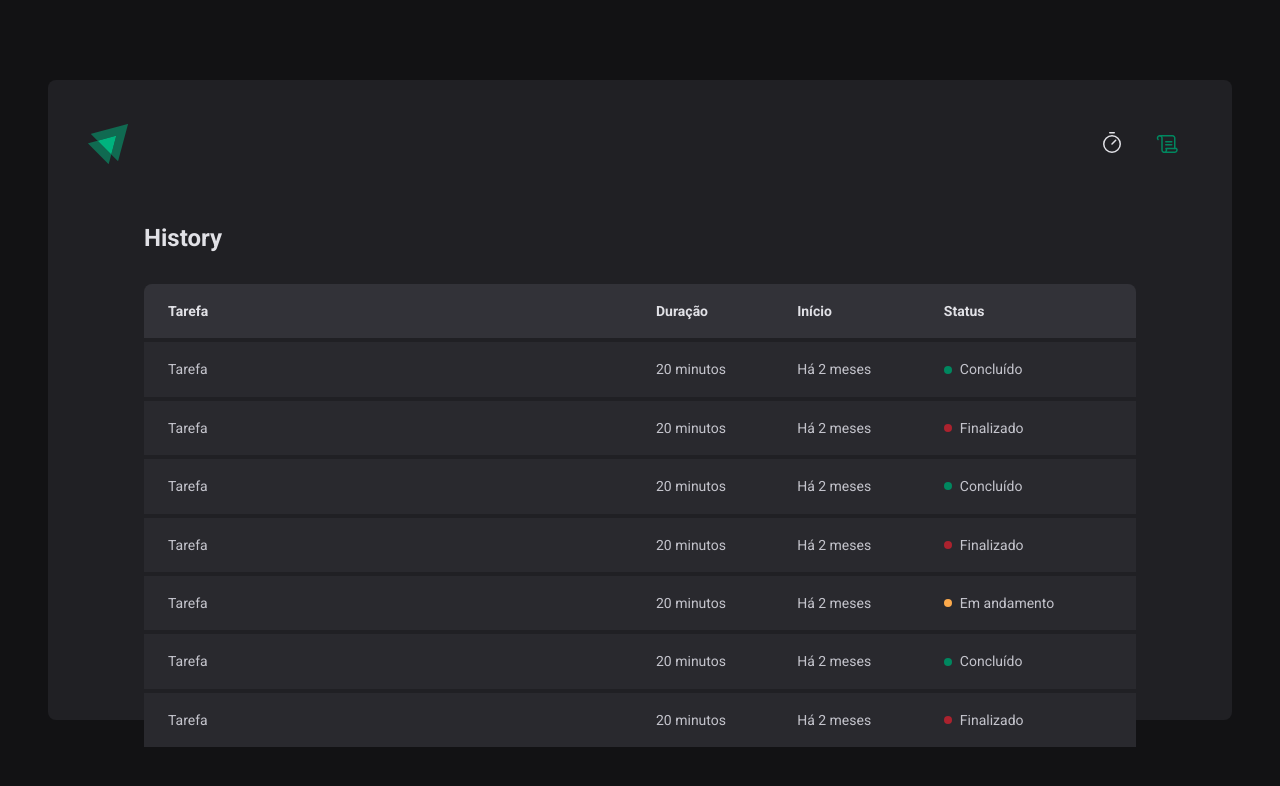
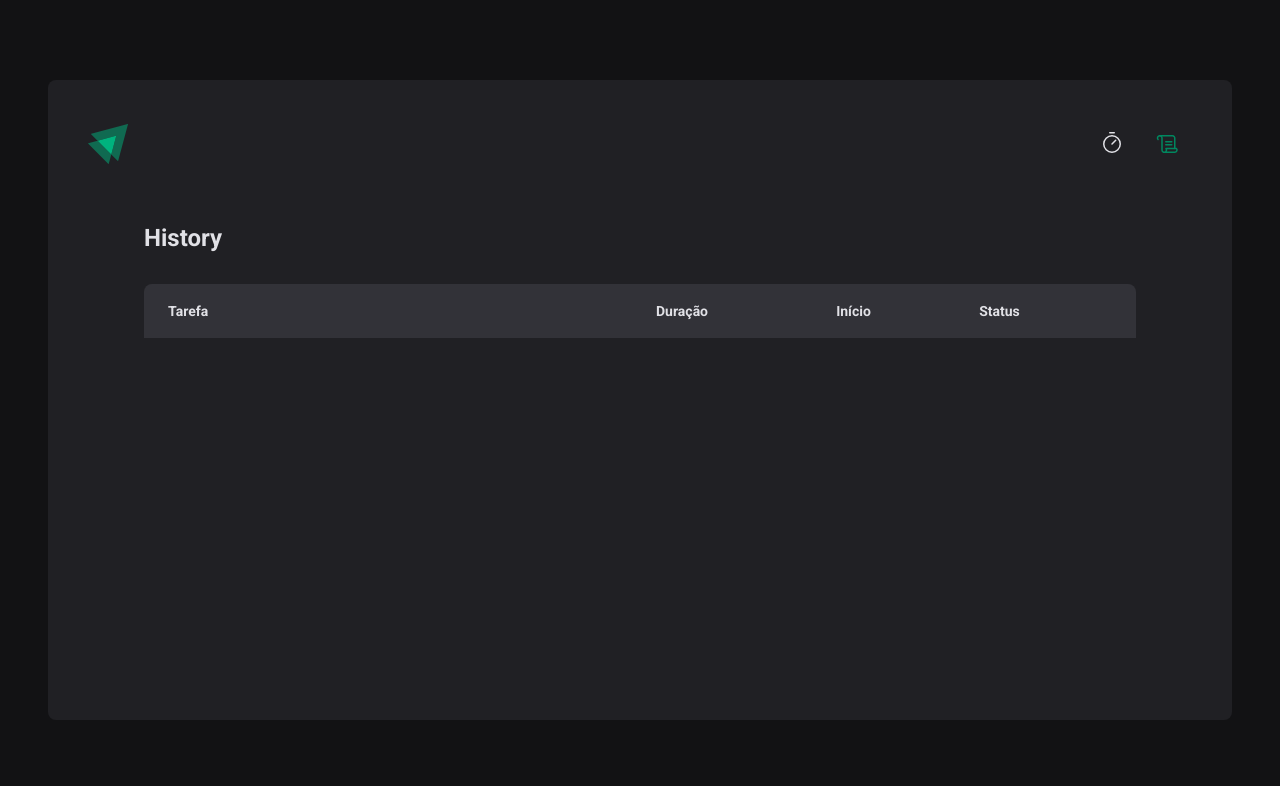
Before and after one commit to c4mpos-dev/ignite-timer, a React (Vite) app: page /history in a window 1280 px wide. Shown: the top 786 px of the page. Built offline with nearby package versions, Linux system fonts and the light colour scheme.

Commit message:
History List

```diff
--- a/src/pages/History/index.tsx
+++ b/src/pages/History/index.tsx
@@ -1,6 +1,13 @@
+import { useContext } from "react";
+
 import { HistoryContainer, HistoryList, Status } from "./styles";
 
+import { CyclesContext } from "../../contexts/CyclesContext";
+
+
 export function History() {
+    const { cycles } = useContext(CyclesContext);
+
     return(
         <HistoryContainer>
             <h1>History</h1>
@@ -17,62 +24,28 @@
                     </thead>
 
                     <tbody>
-                        <tr>
-                            <td>Tarefa</td>
-                            <td>20 minutos</td>
-                            <td>Há 2 meses</td>
-                            <td>
-                                <Status statusColor="green">Concluído</Status>
-                            </td>
-                        </tr>
-                        <tr>
-                            <td>Tarefa</td>
-                            <td>20 minutos</td>
-                            <td>Há 2 meses</td>
-                            <td>
-                                <Status statusColor="red">Finalizado</Status>
-                            </td>
-                        </tr>
-                        <tr>
-                            <td>Tarefa</td>
-                            <td>20 minutos</td>
-                            <td>Há 2 meses</td>
-                            <td>
-                                <Status statusColor="green">Concluído</Status>
-                            </td>
-                        </tr>
-                        <tr>
-                            <td>Tarefa</td>
-                            <td>20 minutos</td>
-                            <td>Há 2 meses</td>
-                            <td>
-                                <Status statusColor="red">Finalizado</Status>
-                            </td>
-                        </tr>
-                        <tr>
-                            <td>Tarefa</td>
-                            <td>20 minutos</td>
-                            <td>Há 2 meses</td>
-                            <td>
-                                <Status statusColor="yellow">Em andamento</Status>
-                            </td>
-                        </tr>
-                        <tr>
-                            <td>Tarefa</td>
-                            <td>20 minutos</td>
-                            <td>Há 2 meses</td>
-                            <td>
-                                <Status statusColor="green">Concluído</Status>
-                            </td>
-                        </tr>
-                        <tr>
-                            <td>Tarefa</td>
-                            <td>20 minutos</td>
-                            <td>Há 2 meses</td>
-                            <td>
-                                <Status statusColor="red">Finalizado</Status>
-                            </td>
-                        </tr>
+                        {cycles.map((cycle) => {
+                            return(
+                                <tr key={cycle.id}>
+                                    <td>{cycle.task}</td>
+                                    <td>{cycle.minutesAmount} minutos</td>
+                                    <td>{cycle.startDate.toISOString()}</td>
+                                    <td>
+                                        { cycle.endDate && (
+                                            <Status statusColor="green">Concluído</Status>
+                                        )}
+
+                                        { cycle.interruptedDate && (
+                                            <Status statusColor="red">Interrompido</Status>
+                                        )}
+
+                                        { !cycle.endDate && !cycle.interruptedDate && (
+                                            <Status statusColor="yellow">Em andamento</Status>
+                                        )}
+                                    </td>
+                                </tr>
+                            );
+                        })}
                     </tbody>
                 </table>
             </HistoryList>
```
